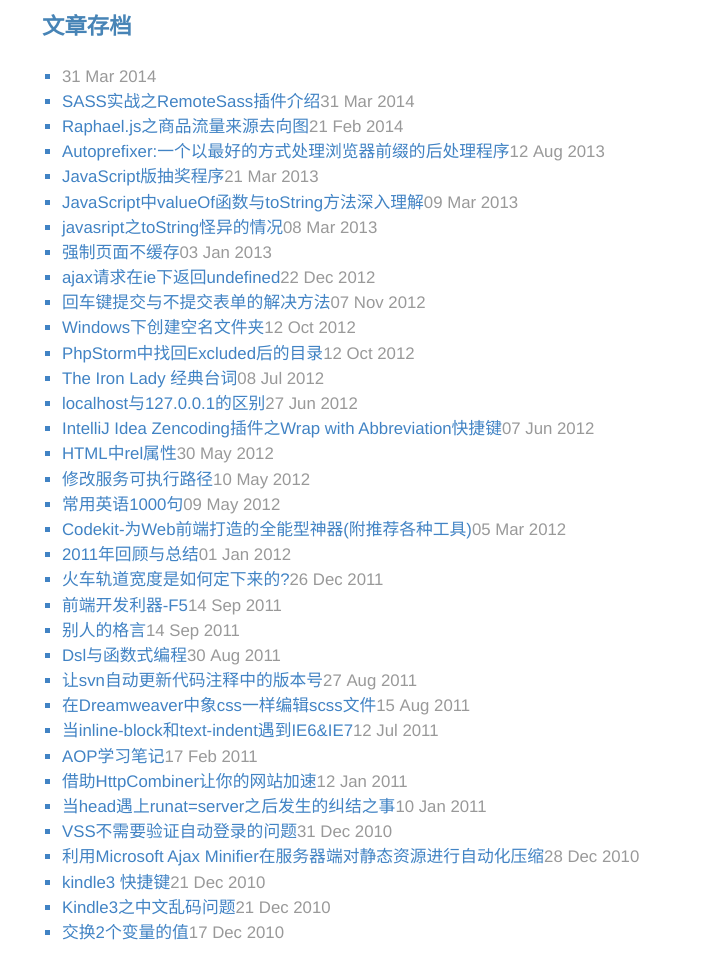
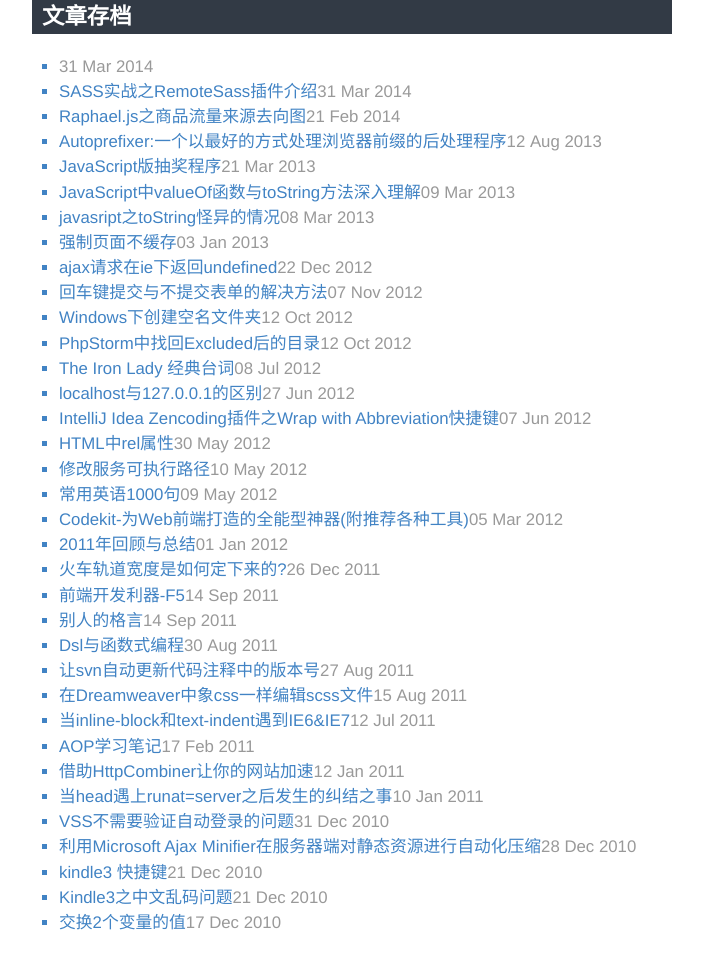
Before and after one commit to aNd1coder/and1coder.github.com, a Jekyll site: the page built from archive.md, in a window 1280 px wide. Shown: the whole page, without its empty margins (288-991 px from the left). Built offline with Jekyll 4.4.1, drawn with Linux system fonts in a browser that asks for light colours; Markdown is read by kramdown in place of the engine named in the settings.

```diff
--- a/_layouts/post.html
+++ b/_layouts/post.html
@@ -2,22 +2,21 @@
 <html lang="zh-CN">
 <head>
     <meta charset="UTF-8"/>
-    <!--viewport-->
     <meta name="viewport" content="width=device-width, initial-scale=0.0, user-scalable=no, minimum-scale=1.0, maximum-scale=1.0" />
     <title>{{page.title}}</title>
-    <!--icon-->
     <link rel="apple-touch-icon" href="apple-touch-icon.png"/>
     <!--link rel="apple-touch-icon-precomposed" href="apple-touch-icon-precomposed.png"/>
     <link rel="apple-touch-icon" sizes="72x72" href="touch-icon-ipad.png" />
     <link rel="apple-touch-icon" sizes="114x114" href="touch-icon-iphone-retina.png" />
-    <link rel="apple-touch-icon" sizes="144x144" href="touch-icon-ipad-retina.png" /-->
-    <link rel="apple-touch-startup-image" href="startup.png"/>
+    <link rel="apple-touch-icon" sizes="144x144" href="touch-icon-ipad-retina.png" /
+    <link rel="apple-touch-startup-image" href="startup.png"/>-->
     <meta name="apple-mobile-web-app-capable" content="yes"/>
     <link rel="stylesheet" href="/public/css/app.css"/>
 </head>
 <body>
 <div class="container">
-    <h1 class="title">{{page.title}}</h1>
+    <h1 class="toolbar">{{page.title}}</h1>
+
     <div class="content">
         {{content}}
     </div>
--- a/public/css/app.css
+++ b/public/css/app.css
@@ -7,7 +7,7 @@
 input, select, h1, h2, h3, h4, h5, h6 { font-size: 100%; }
 table { border-collapse: collapse; border-spacing: 0; }
 p { margin: .5em 0; }
-a, .posts { color: #4183c4; }
+ul, a { color: #4183c4; }
 a { text-decoration: none; }
 a:hover { text-decoration: underline; }
 a, img { -webkit-touch-callout: none; }
@@ -50,10 +50,26 @@
     word-wrap: normal;
 }
 
-h1.title { color: rgb(71, 132, 182); font-size: 1.6em; }
-h1.title .date { color: #666; font-size: .8em; margin-bottom: 1em; }
+.toolbar {
+    padding: 0 10px;
+    font-size: 1.6em;
+    color: #fff;
+    background-color: #323a45;
+}
+
 h2 { margin: 1em 0 0.2em; font-size: 1.2em; }
-.container { padding: 10px; }
-.content { padding: 20px 0; font-size: 1.2em; word-wrap: break-word; word-break: break-all; }
-.posts { margin-left: 20px; list-style-type: square; font-size: 1em; }
+
+.content {
+    padding: 20px 0;
+    font-size: 1.2em;
+    word-wrap: break-word;
+    word-break: break-all;
+}
+
+.posts {
+    margin: 0 10px 0 27px;
+    list-style-type: square;
+    font-size: 1em;
+}
+
 .date { color: #999; }
```
